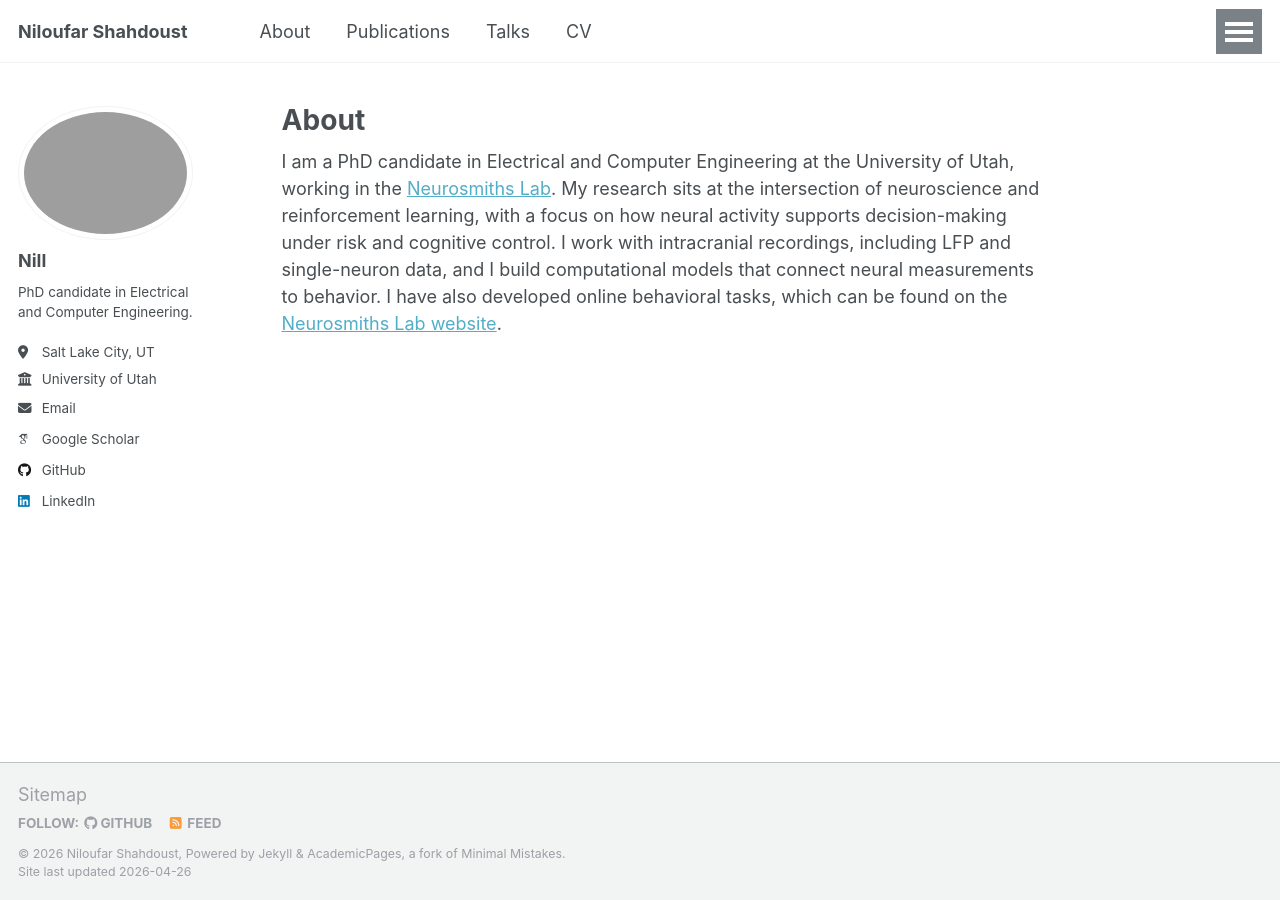
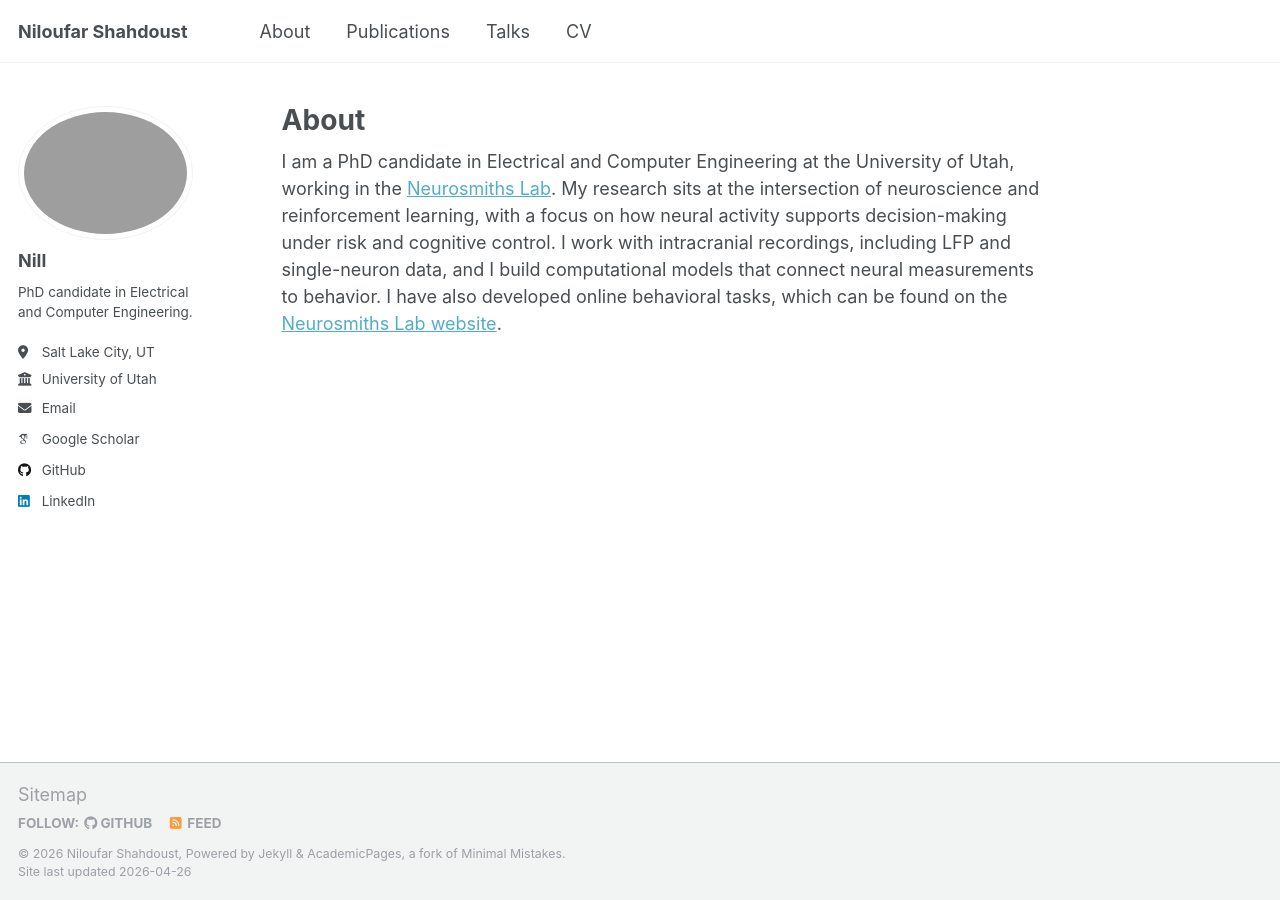
Before and after one commit to NiloufarShahdoustU/NiloufarShahdoustU.github.io, a Jekyll site: the page built from _pages/about.md, in a window 1280 px wide. Built offline with Jekyll 4.4.1, drawn with Linux system fonts in a browser that asks for light colours; some web fonts are replaced; a script that is not in the unit is left out.

Commit message:
Hide mobile menu button on desktop

```diff
--- a/_sass/layout/_navigation.scss
+++ b/_sass/layout/_navigation.scss
@@ -200,6 +200,10 @@
     color: #fff;
     cursor: pointer;
     z-index: 100;
+
+    @include breakpoint($large) {
+      display: none;
+    }
   }
 
   .visible-links {
```
